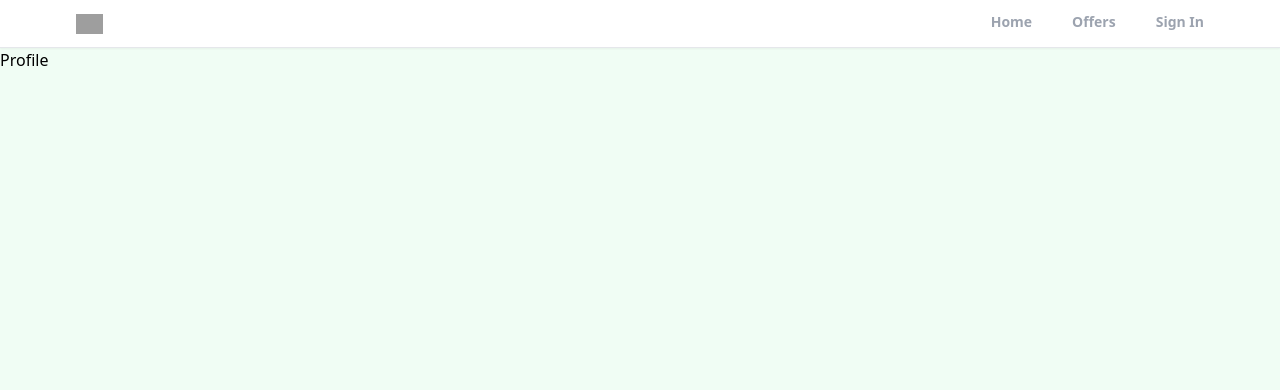
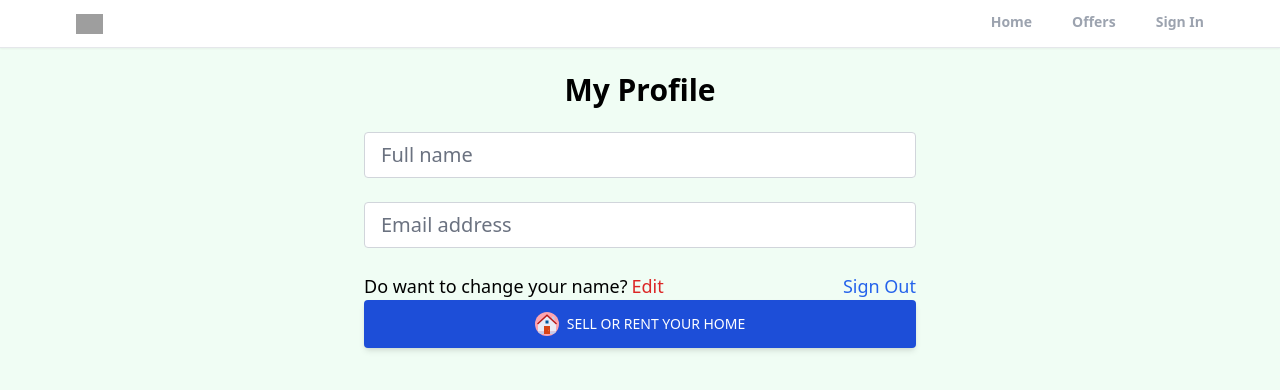
Before and after one commit to ArielSayag/Realtor-Clone-React, a React (Create React App) app: page /profile in a window 1280 px wide. Shown: the top 390 px of the page. Built offline with nearby package versions, Linux system fonts and the light colour scheme; no server answers; sample sign-in values are in the browser's storage; grey boxes are pictures that could not be loaded.

Commit message:
create private route  and custom hook  for protection the profile page and adding logout function

```diff
--- a/src/App.js
+++ b/src/App.js
@@ -9,7 +9,7 @@ import Offers from "./pages/Offers";
 import Header from "./components/Header";
 import { ToastContainer } from "react-toastify";
 import 'react-toastify/dist/ReactToastify.css';
-
+import PrivateRoute from "./components/PrivateRoute";
 function App(){
   return(
     <>
@@ -17,7 +17,9 @@ function App(){
         <Header />
         <Routes>
           <Route  path="/" element={<Home/>} />
-          <Route  path="/profile" element={<Profile/>} />
+          <Route path="/profile" element={<PrivateRoute />}>
+            <Route  path="/profile" element={<Profile/>} />
+          </Route>
           <Route  path="/offers" element={<Offers/>} />
           <Route  path="/sign-in" element={<SignIn/>} />
           <Route  path="/sign-up" element={<SignUp/>} />
--- /dev/null
+++ b/src/components/PrivateRoute.jsx
@@ -0,0 +1,14 @@
+import React from 'react'
+import { Outlet , Navigate} from 'react-router';
+import useAuthStatus from '../hooks/useAuthStatus';
+
+function PrivateRoute() {
+
+  const {loggin,checkingStatus}=useAuthStatus();
+  if(checkingStatus){
+    return <h3>Loading..</h3>
+  }
+  return loggin ? <Outlet/> : <Navigate to="/sign-in" />
+}
+
+export default PrivateRoute
--- /dev/null
+++ b/src/hooks/useAuthStatus.jsx
@@ -0,0 +1,22 @@
+import { getAuth, onAuthStateChanged } from 'firebase/auth';
+import { useEffect, useState } from 'react'
+
+function useAuthStatus() {
+
+  const [loggin,setLoggin]=useState(false);
+  const [checkingStatus,setCheckingStatus]=useState(true);
+
+  useEffect(()=>{
+    const auth= getAuth();
+    onAuthStateChanged(auth,(user)=>{
+      if(user){
+        setLoggin(true);
+      }
+      setCheckingStatus(false);
+    })
+  },[])
+
+  return {loggin,checkingStatus};
+}
+
+export default useAuthStatus
--- a/src/pages/ForgotPassword.jsx
+++ b/src/pages/ForgotPassword.jsx
@@ -3,7 +3,7 @@ import OAuth from '../components/OAuth';
 import { toast } from 'react-toastify';
 import { InputForm ,LinkRed,LinkBlue, H1,ContainerDiv , ContainerImage , ContainerForm,ContainerTextLinks , SubmitFormButton , ORdiv } from '../styledSaas/SignCss';
 import { getAuth, sendPasswordResetEmail } from 'firebase/auth';
-import { useNavigate } from 'react-router';
+// import { useNavigate } from 'react-router-dom';
 
 const srcImg="https://images.unsplash.com/flagged/photo-1564767609342-620cb19b2357?ixlib=rb-4.0.3&ixid=M3wxMjA3fDB8MHxwaG90by1wYWdlfHx8fGVufDB8fHx8fA%3D%3D&auto=format&fit=crop&w=773&q=80";
 
@@ -12,7 +12,7 @@ const srcImg="https://images.unsplash.com/flagged/photo-1564767609342-620cb19b23
 function ForgotPassword() {
 
   const [email,setEmail]=useState("");
-  const nevigation=useNavigate();
+  // const nevigation=useNavigate();
 
   const handleChange=(e)=>{
     const mail=e.target.value;
--- a/src/pages/Profile.jsx
+++ b/src/pages/Profile.jsx
@@ -1,7 +1,59 @@
-import React from 'react'
+import React, { useState } from 'react';
+import {H1,ContainerFormProfile,InputForm,ContainerTextLinks,SpanRed,LinkBlue,Section} from "../styledSaas/SignCss";
+import {FcHome} from "react-icons/fc";
+import { getAuth } from 'firebase/auth';
+import { useNavigate } from 'react-router-dom';
 
 export default function Profile() {
+  const auth=getAuth();
+  const nevigate=useNavigate();
+  const [formData,setFormData]=useState({name:"",email:""});
+  const {name,email}=formData;
+
+
+
+  const handleChange=(e)=>{
+    setFormData((current)=>({
+      ...current,
+      [e.target.id]:e.target.value
+    }))
+  };
+
+  const handleSubmit=(e)=>{
+    e.preventDefualt();
+  }
+
+  const handleSignOut=()=>{
+    auth.signOut();
+    nevigate("/");
+  }
   return (
-    <div>Profile</div>
+    <Section>
+    <H1>My Profile</H1>
+      <ContainerFormProfile>
+        <form onSubmit={handleSubmit}>
+          <InputForm type='text' disabled id="name" value={name} placeholder='Full name' onChange={handleChange}/>
+          <InputForm type='email' disabled id="email" value={email} placeholder='Email address' onChange={handleChange}/>
+
+
+          <ContainerTextLinks>
+            <p>Do want to change your name?
+              <SpanRed >Edit</SpanRed>
+            </p>
+            <p>
+              <LinkBlue onClick={handleSignOut}>Sign Out</LinkBlue>
+            </p>
+          </ContainerTextLinks>
+
+          <button type='submit' className=' flex items-center justify-center w-full bg-blue-700 text-white px-7 py-3 uppercase rounded text-sm font-medium hover:bg-blue-800 active:bg-blue-900 shadow-md hover:shadow-lg transition duration-150 ease-in-out'>
+            <FcHome className='text-2xl bg-rose-300  rounded-full mr-2'/>
+            Sell Or Rent your Home
+          </button>
+
+          {/* <SubmitFormButton type='submit'>Sell Or Rent your Home</SubmitFormButton> */}
+
+        </form>
+      </ContainerFormProfile>
+  </Section>
   )
 }
--- a/src/pages/SignIn.jsx
+++ b/src/pages/SignIn.jsx
@@ -4,7 +4,7 @@ import OAuth from '../components/OAuth';
 import { InputForm ,LinkRed,  LinkBlue, H1,ContainerDiv , ContainerImage , ContainerForm,IconDiv,ContainerTextLinks , SubmitFormButton , ORdiv } from '../styledSaas/SignCss';
 import { signInWithEmailAndPassword, getAuth } from 'firebase/auth';
 import { toast } from 'react-toastify';
-import { useNavigate } from 'react-router';
+import { useNavigate } from 'react-router-dom';
 
 
 const srcImg="https://images.unsplash.com/flagged/photo-1564767609342-620cb19b2357?ixlib=rb-4.0.3&ixid=M3wxMjA3fDB8MHxwaG90by1wYWdlfHx8fGVufDB8fHx8fA%3D%3D&auto=format&fit=crop&w=773&q=80";
--- a/src/pages/SignUp.jsx
+++ b/src/pages/SignUp.jsx
@@ -5,7 +5,7 @@ import { InputForm ,LinkRed, H1,ContainerDiv , ContainerImage , ContainerForm,Ic
 import {getAuth,createUserWithEmailAndPassword,updateProfile} from "firebase/auth";
 import {db} from "../firebase";
 import { serverTimestamp, setDoc ,doc } from 'firebase/firestore';
-import { useNavigate } from 'react-router';
+import { useNavigate } from 'react-router-dom';
 import { toast } from 'react-toastify';
 
 
--- a/src/styledSaas/SignCss.js
+++ b/src/styledSaas/SignCss.js
@@ -1,4 +1,16 @@
 import styled from "@emotion/styled";
+
+
+export const Section=styled.section`
+  max-width: 72rem/* 1152px */;
+  margin-left: auto;
+  margin-right: auto;
+  display: flex;
+  justify-content: center;
+  align-items: center;
+  flex-direction: column;
+
+`;
 
 export const InputForm=styled.input`
   width: 100%;
@@ -21,6 +33,21 @@ export const InputForm=styled.input`
   transition-duration: 150ms;
   transition-timing-function: cubic-bezier(0.4, 0, 0.2, 1);
 
+`;
+
+export const SpanRed = styled.span`
+  margin-left: 0.25rem; /* 4px */
+  --tw-text-opacity: 1;
+  color: rgb(220, 38, 38, var(--tw-text-opacity));
+  transition-property: color, background-color, border-color, text-decoration-color, fill, stroke, opacity, box-shadow, transform, filter, backdrop-filter;
+  transition-timing-function: cubic-bezier(0.4, 0, 0.2, 1);
+  transition-duration: 150ms;
+  cursor: pointer;
+
+  &:hover {
+    --tw-text-opacity: 1;
+    color: rgb(185, 28, 28, var(--tw-text-opacity));
+  }
 `;
 
 export const LinkRed = styled.a`
@@ -88,6 +115,25 @@ export const ContainerImage = styled.div`
 
   @media (min-width: 768px) {
     margin-bottom: 1.5rem; /* 24px */
+  }
+`;
+export const ContainerFormProfile=styled.div`
+  width: 100%;
+  margin-top:24px;
+  padding-left: 10px;
+  padding-right: 10px;
+  @media (min-width: 768px) {
+      width: 67%;
+
+    }
+
+  @media (min-width: 1024px) {
+      width: 50%;
+  }
+
+  @media (min-width: 1024px) {
+    padding-left: 0.75rem/* 12px */;
+    padding-right: 0.75rem/* 12px */;
   }
 `;
 
```
